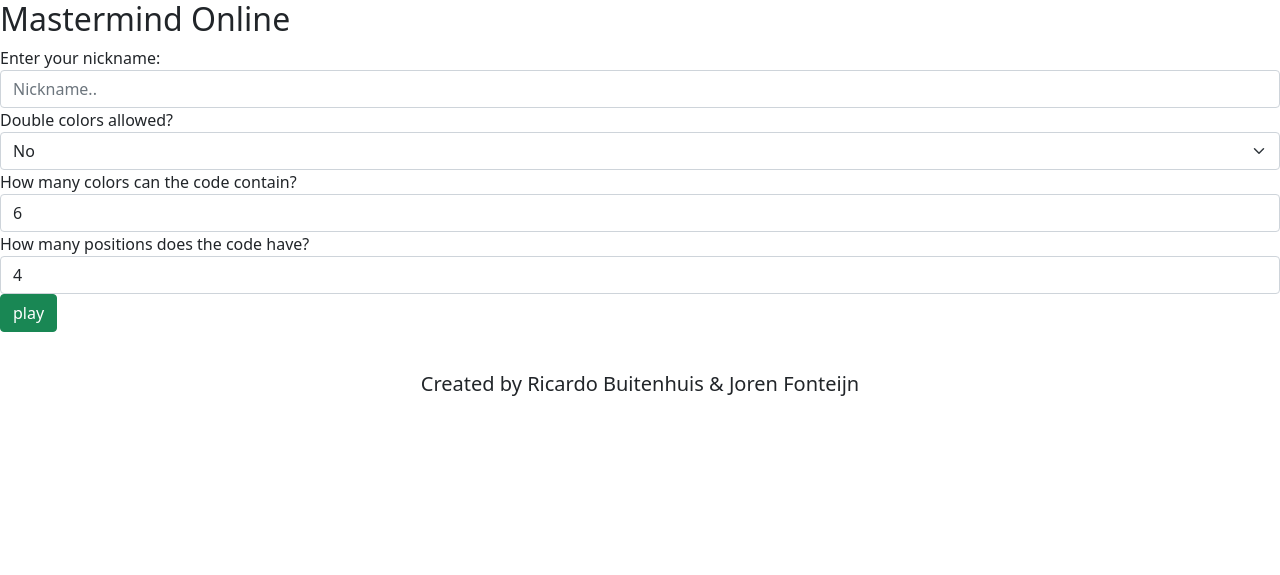
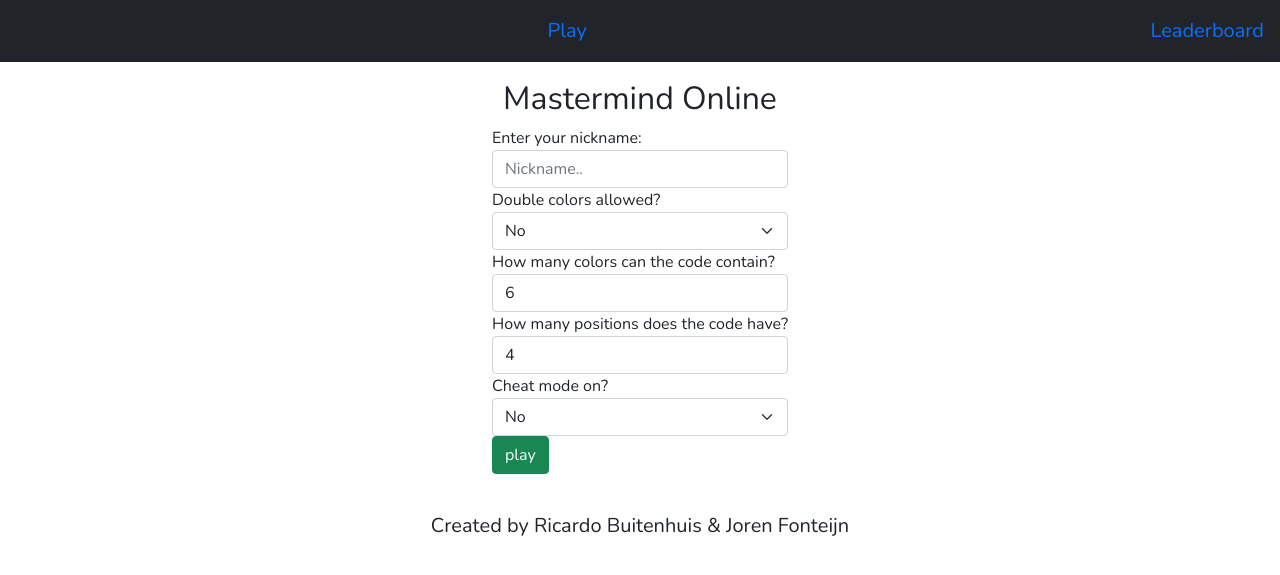
Before and after one commit to joren961/Python-Joren-Ricardo, a Flask app: page / in a window 1280 px wide. Shown: the top 575 px of the page. Run offline with Flask 2, Linux system fonts and the light colour scheme.

Commit message:
added layout, css basic form

```diff
--- a/app.py
+++ b/app.py
@@ -1,6 +1,9 @@
 import development as development
 from flask import Flask, request
 from flask import render_template
+
+from models.Game import Game
+from models.Player import Player
 
 app = Flask(__name__, template_folder='templates')
 FLASK_APP = __name__
@@ -15,20 +18,16 @@ def home():
 @app.route('/game', methods=['GET'])
 def game():
     nickname = request.form.get("nickname")
-    doubleColors = request.form.get("double-colors")
-    colorAmount = request.form.get("color-amount")
-    positionAmount = request.form.get("position-amount")
+    double_colors = request.form.get("double-colors")
+    color_amount = request.form.get("color-amount")
+    position_amount = request.form.get("position-amount")
+    cheat = request.form.get('cheat')
+    game_model = Game(Player(nickname), double_colors, color_amount, position_amount, cheat)
     return render_template('game.html',
                            nickname=nickname,
-                           doubleColors=doubleColors,
-                           colorAmount=colorAmount,
-                           positionAmount=positionAmount)
+                           game=game_model)
 
 
 @app.route('/leaderboard')
 def statistics():
     return render_template('leaderboard.html')
-
-
-if __name__ == '__main__':
-    app.run(debug=True)
--- /dev/null
+++ b/models/Player.py
@@ -0,0 +1,3 @@
+class Player:
+    def __init__(self, nickname):
+        self.nickname = nickname
--- /dev/null
+++ b/static/app.css
@@ -0,0 +1,16 @@
+
+body {
+    font-family: 'Nunito', sans-serif;
+}
+
+.formDiv {
+    display: flex;
+    align-items: center;
+    justify-content: center;
+    flex-direction: column;
+    margin-top: 80px;
+}
+
+.formDiv.input {
+    margin:5px;
+}
--- a/templates/homepage.html
+++ b/templates/homepage.html
@@ -1,16 +1,8 @@
-<!doctype html>
-<html lang="en">
-<head>
-  <meta charset="utf-8">
-  <meta name="viewport" content="width=device-width, initial-scale=1">
-  <title>Mastermind Online</title>
-  <link href="https://cdn.jsdelivr.net/npm/bootstrap@5.0.1/dist/css/bootstrap.min.css" rel="stylesheet" integrity="sha384-+0n0xVW2eSR5OomGNYDnhzAbDsOXxcvSN1TPprVMTNDbiYZCxYbOOl7+AMvyTG2x" crossorigin="anonymous">
-  <link rel="stylesheet" href="">
-</head>
-<body>
+{% extends 'layout.html' %}
+{% block content %}
 
+    <div class="formDiv">
         <h2>Mastermind Online</h2>
-
         <form method="post" class="form-group" id="homeform">
             <label>Enter your nickname:</label>
             <input class="form-control" type="text" placeholder="Nickname.." required name="nickname">
@@ -20,15 +12,22 @@
                 <option value="1">Yes</option>
             </select>
             <label>How many colors can the code contain?</label>
-  <input class="form-control" type="number" min="6" max="10" placeholder="6" required value="6" name="color-amount">
+            <input class="form-control" type="number" min="6" max="10" placeholder="6" required value="6"
+                   name="color-amount">
             <label>How many positions does the code have?</label>
-  <input class="form-control" type="number" min="4" max="10" placeholder="4" required value="4" name="position-amount">
+            <input class="form-control" type="number" min="4" max="10" placeholder="4" required value="4"
+                   name="position-amount">
+            <label>Cheat mode on?</label>
+            <select class="form-select" name="cheat">
+                <option value="0" selected>No</option>
+                <option value="1">Yes</option>
+            </select>
             <input type="submit" class="btn btn-success" value="play">
         </form>
+    </div>
 
     <footer class="page-footer font-small pt-4">
         <h5 class="footer-copyright text-center py-3">Created by Ricardo Buitenhuis & Joren Fonteijn</h5>
     </footer>
 
-</body>
-</html>
+{% endblock %}
--- /dev/null
+++ b/templates/layout.html
@@ -0,0 +1,26 @@
+<!DOCTYPE html>
+<html lang="en">
+<head>
+    <meta charset="UTF-8">
+    <meta name="viewport" content="width=device-width, initial-scale=1">
+    <title>Mastermind Online</title>
+
+    <link href="https://cdn.jsdelivr.net/npm/bootstrap@5.0.1/dist/css/bootstrap.min.css" rel="stylesheet"
+          integrity="sha384-+0n0xVW2eSR5OomGNYDnhzAbDsOXxcvSN1TPprVMTNDbiYZCxYbOOl7+AMvyTG2x" crossorigin="anonymous">
+    <link type="text/css" rel="stylesheet" href="../static/app.css">
+    <link rel="stylesheet" href="https://cdnjs.cloudflare.com/ajax/libs/font-awesome/4.7.0/css/font-awesome.min.css">
+    <link href="https://fonts.googleapis.com/css?family=Nunito" rel="stylesheet">
+</head>
+<body>
+<header>
+    <nav class="navbar fixed-top navbar-dark bg-dark">
+        <i class="fa fa-brain" style="font-size: 50px; color:dodgerblue"></i>
+        <a href="" style="font-size: 20px;" class="nav-link">Play</a>
+        <a href="" style="font-size: 20px;" class="nav-link">Leaderboard</a>
+    </nav>
+</header>
+
+{% block content %}
+{% endblock %}
+</body>
+</html>
```
Also changed, not shown: models/Game.py (added, +25 -0 lines), templates/leaderboard.html (+3 -9 lines). Lines whose indentation alone changed are shown as unchanged.
